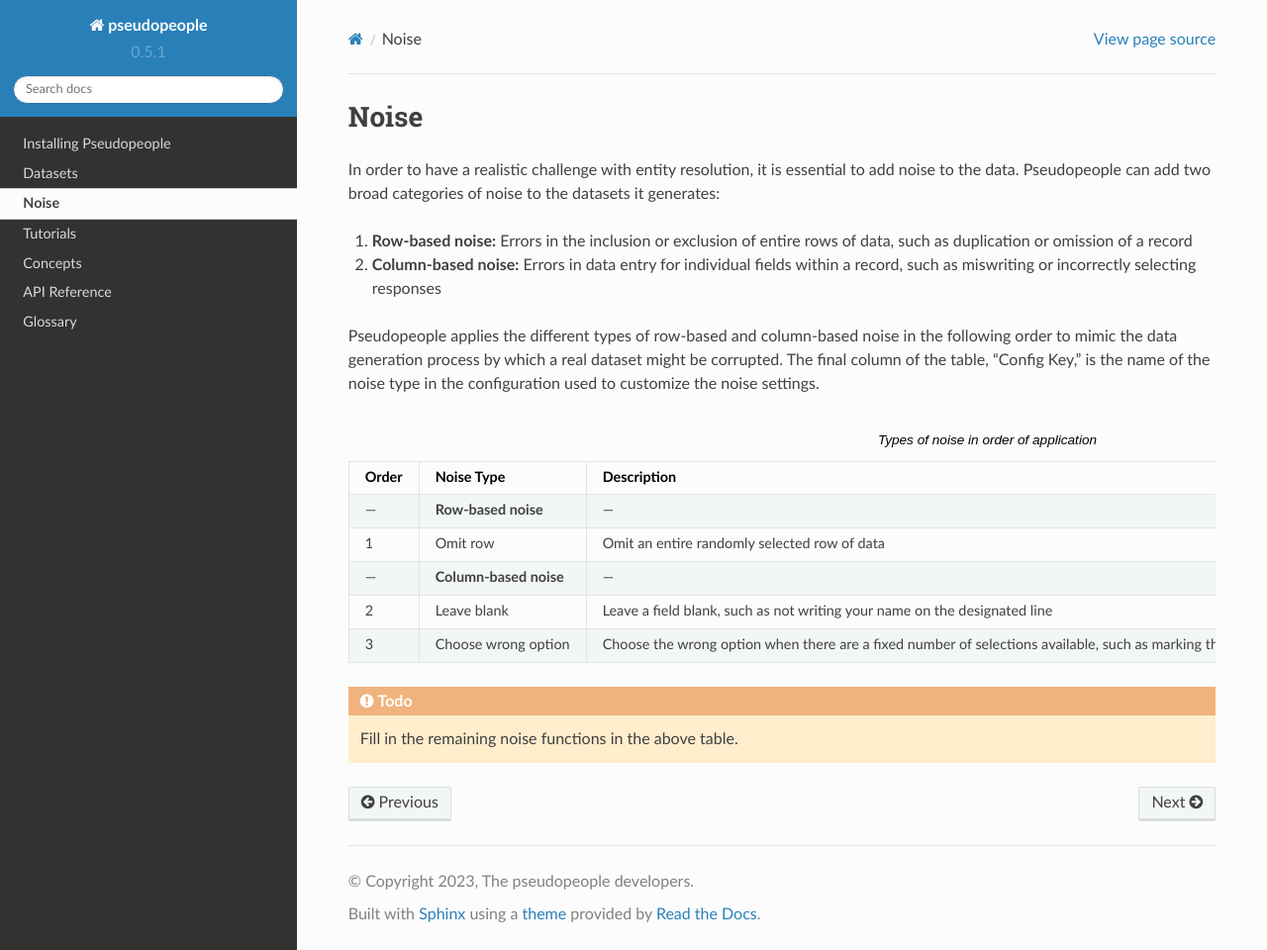
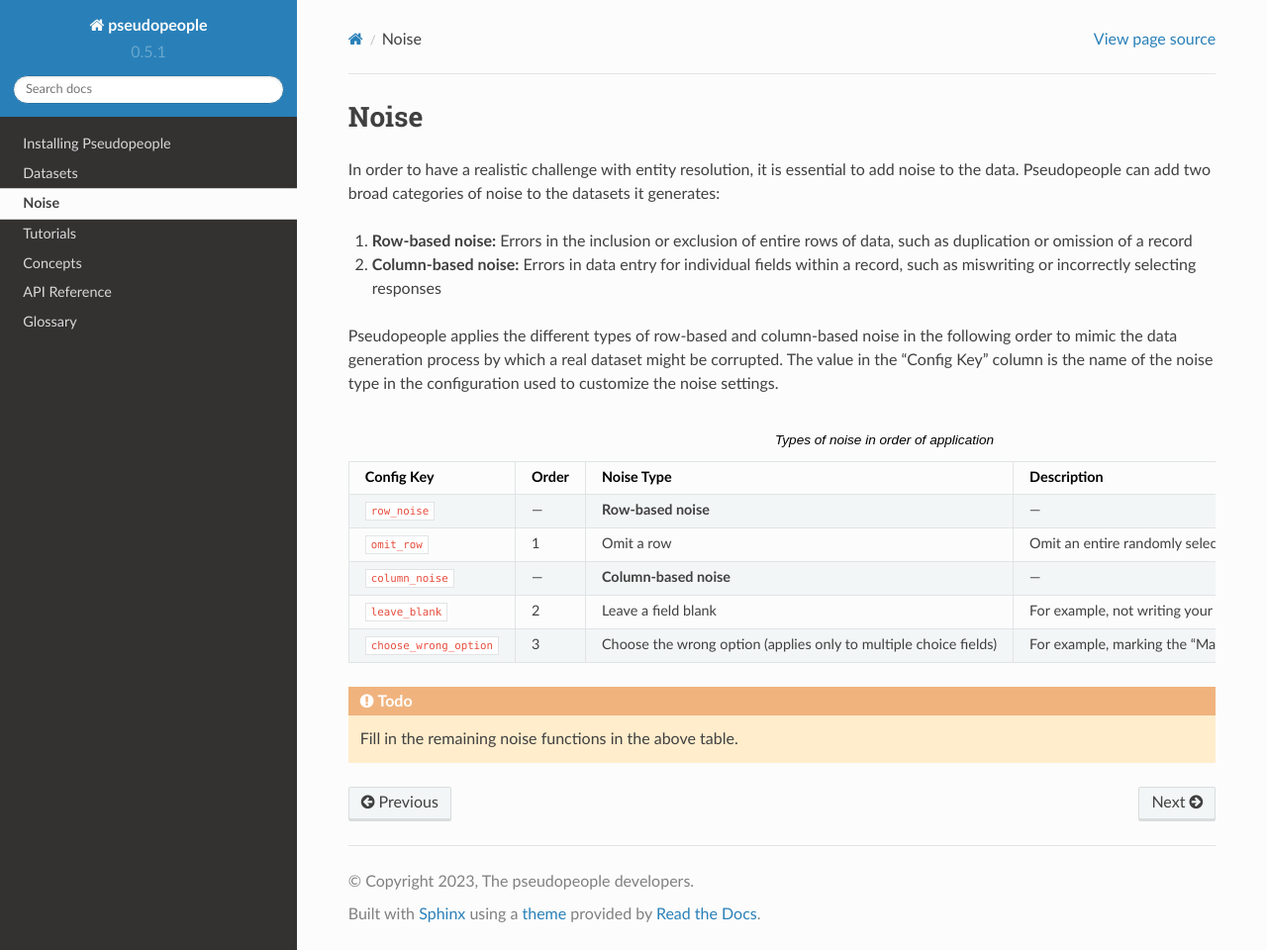
Before and after one commit to ihmeuw/pseudopeople, a Sphinx documentation site: the page built from docs/source/noise/index.rst, in a window 1280 px wide and 960 px high. Shown: the whole window at 99% size. Built offline with Sphinx 7.4.7 and the Read the Docs theme 2.0.0, drawn with Linux system fonts in a browser that asks for light colours.

Commit message:
move config key to first column

```diff
--- a/docs/source/noise/index.rst
+++ b/docs/source/noise/index.rst
@@ -20,37 +20,37 @@ the datasets it generates:
 
 Pseudopeople applies the different types of row-based and column-based noise in
 the following order to mimic the data generation process by which a real dataset
-might be corrupted. The final column of the table, "Config Key," is the name of
+might be corrupted. The value in the "Config Key" column is the name of
 the noise type in the configuration used to customize the noise settings.
 
 .. list-table:: Types of noise in order of application
-  :widths: 1 2 5 1
+  :widths: 1 1 2 5
   :header-rows: 1
 
-  * - Order
+  * - Config Key
+    - Order
     - Noise Type
     - Description
-    - Config Key
-  * - ---
+  * - ``row_noise``
+    - ---
     - **Row-based noise**
     - ---
-    - ``row_noise``
-  * - 1
-    - Omit row
+  * - ``omit_row``
+    - 1
+    - Omit a row
     - Omit an entire randomly selected row of data
-    - ``omit_row``
-  * - ---
+  * - ``column_noise``
+    - ---
     - **Column-based noise**
     - ---
-    - ``column_noise``
-  * - 2
-    - Leave blank
-    - Leave a field blank, such as not writing your name on the designated line
-    - ``leave_blank``
-  * - 3
-    - Choose wrong option
-    - Choose the wrong option when there are a fixed number of selections available, such as marking the "Male" box when you meant "Female"
-    - ``choose_wrong_option``
+  * - ``leave_blank``
+    - 2
+    - Leave a field blank
+    - For example, not writing your name on the designated line
+  * - ``choose_wrong_option``
+    - 3
+    - Choose the wrong option (applies only to multiple choice fields)
+    - For example, marking the "Male" box when you meant "Female"
 
 .. todo::
 
```
